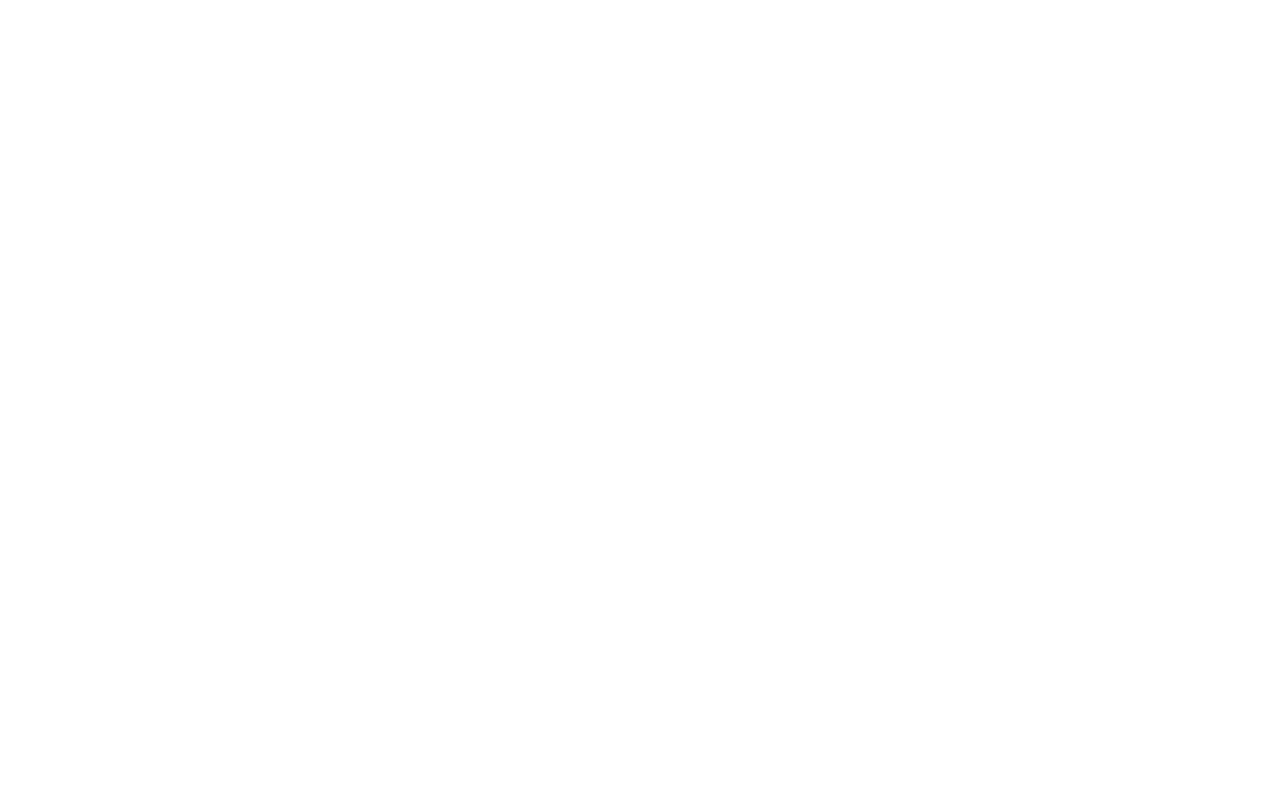
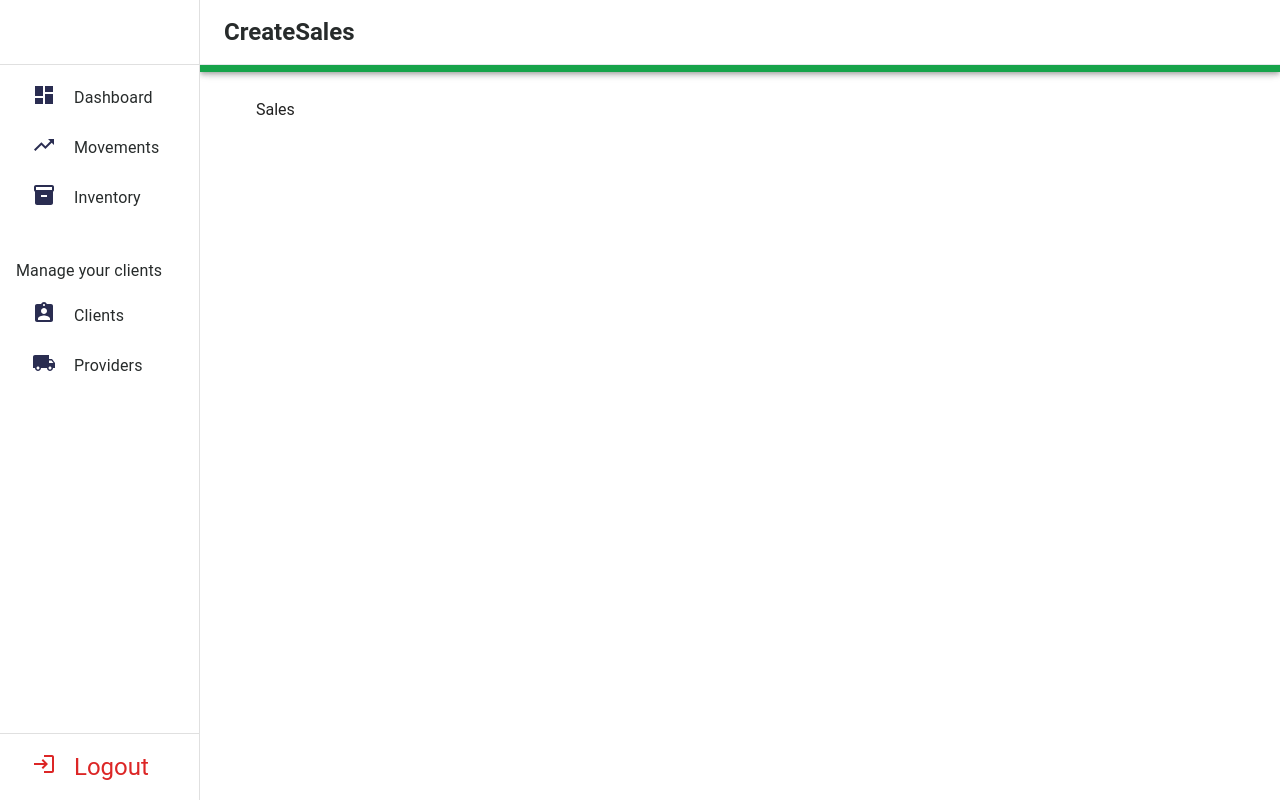
Before and after one commit to anderson009/admin-project, a React (Vite) app: page /admin/createSales in a window 1280 px wide. Before the commit this address had no page. Built offline with nearby package versions, Linux system fonts and the light colour scheme.

Commit message:
createMovements

```diff
--- /dev/null
+++ b/src/pages/createMovement/Sales.tsx
@@ -0,0 +1,9 @@
+import React from 'react'
+
+const Sales = (): JSX.Element => {
+  return (
+    <div>Sales</div>
+  )
+}
+
+export {Sales}
--- a/src/pages/layout/navbar/Navbar.tsx
+++ b/src/pages/layout/navbar/Navbar.tsx
@@ -71,9 +71,12 @@
 
   const { pathname } = useLocation();
 
+
   const handleDrawerToggle = (): void => {
     setMobileOpen(!mobileOpen);
   };
+
+  const navigate = useNavigate()
 
   const drawer = useMemo(
     () => (
@@ -142,14 +145,14 @@
                 disablePadding
                 className={`!px-4 hover:bg-slate-200`}
               >
-                <ButtonMenu  disableRipple>
+                <ButtonMenu disableRipple>
                   <ListItemIcon>
                     {index === 0 ? (
                       <LoginIcon className=" !text-red-600" />
                     ) : null}
                   </ListItemIcon>
 
-                  <p className="capitalize text-2xl !text-red-600"  >{text} </p>
+                  <p className="capitalize text-2xl !text-red-600">{text} </p>
                 </ButtonMenu>
               </ListItem>
             </Link>
@@ -191,7 +194,10 @@
           >
             {pathname.slice(7)}
           </Typography>
+          {pathname === "/admin/movements" ? (
+            <>
               <Button
+                onClick={() => navigate('createSales')}
                 startIcon={<AddCircleIcon />}
                 className="!mr-4"
                 size="large"
@@ -209,6 +215,8 @@
               >
                 Nuevo gasto
               </Button>
+            </>
+          ) : null}
         </Toolbar>
         <div>
           <hr className=" h-2  bg-green-600" />
--- a/src/routing.tsx
+++ b/src/routing.tsx
@@ -10,7 +10,9 @@
 
 const Register = React.lazy(
   async () =>
-    await import("./pages/auth/register/Register").then((m) => ({ default: m.Register }))
+    await import("./pages/auth/register/Register").then((m) => ({
+      default: m.Register,
+    }))
 );
 const Layout = React.lazy(
   async () =>
@@ -29,6 +31,13 @@
   async () =>
     await import("./pages/movements/Movements").then((m) => ({
       default: m.Movements,
+    }))
+);
+
+const Sales = React.lazy(
+  async () =>
+    await import("./pages/createMovement/Sales").then((m) => ({
+      default: m.Sales,
     }))
 );
 
@@ -195,9 +204,16 @@
               <Movements />
             </React.Suspense>
           }
-        >
+        ></Route>
 
-        </Route>
+        <Route
+          path="createSales"
+          element={
+            <React.Suspense fallback={<></>}>
+              <Sales />
+            </React.Suspense>
+          }
+        ></Route>
 
         {/* <Route
           path="characters"
--- a/tsconfig.json
+++ b/tsconfig.json
@@ -16,6 +16,6 @@
     "noEmit": true,
     "jsx": "react-jsx"
   },
-  "include": ["src"],
+  "include": ["src", "src/pages/movements/pages/.tsx"],
   "references": [{ "path": "./tsconfig.node.json" }]
 }
```
Also changed, not shown: 1 other file (tests, documents, lock files or other folders). Lines whose indentation alone changed are shown as unchanged.
